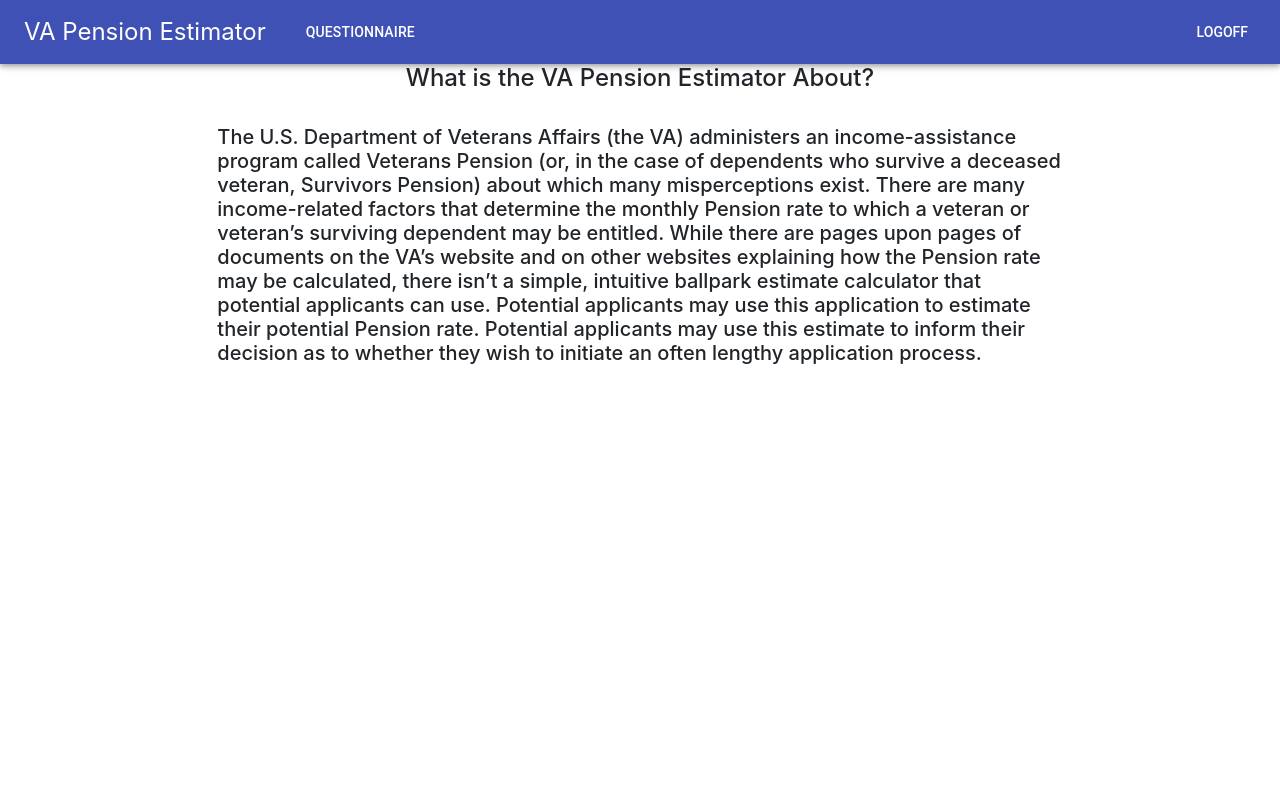
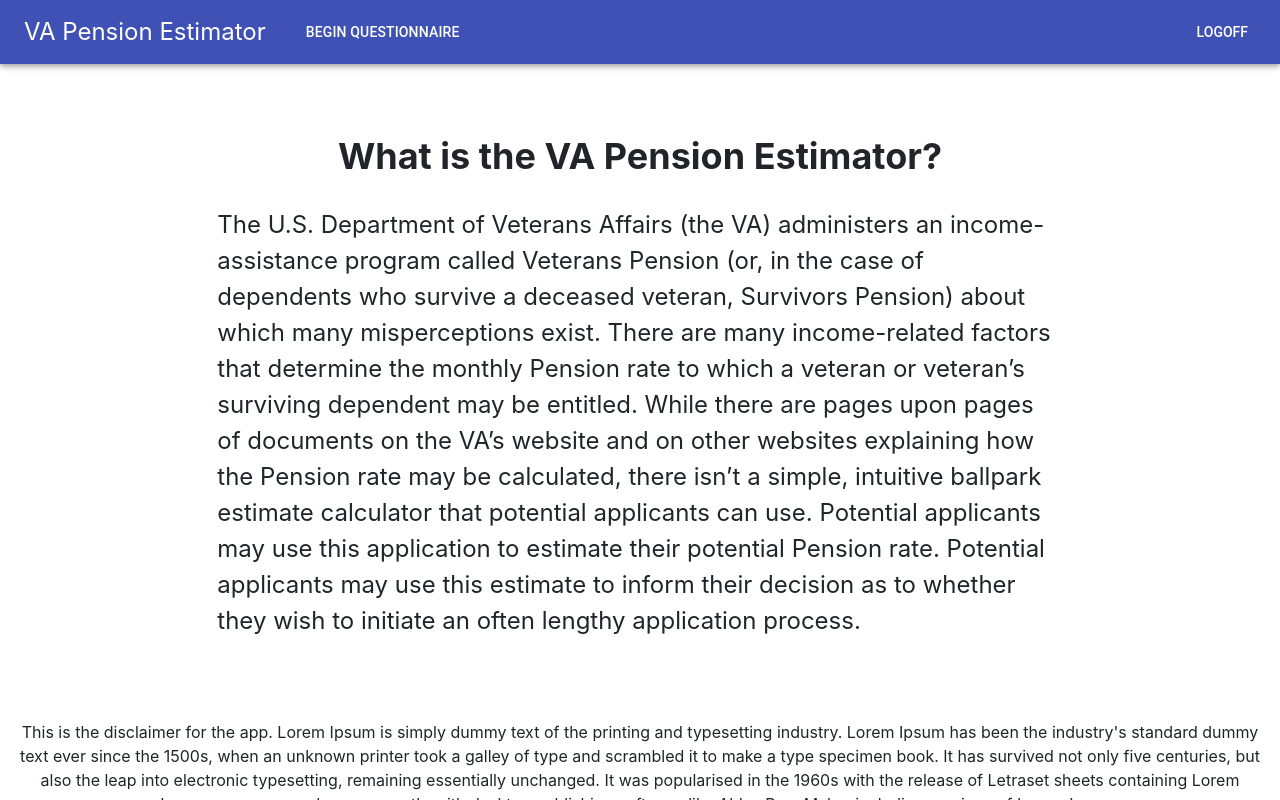
Before and after one commit to eghove/va-calculator, a React (Create React App) app in the folder client/: page / in a window 1280 px wide. Built offline with nearby package versions, Linux system fonts and the light colour scheme.

Commit message:
prettier homepage

```diff
--- /dev/null
+++ b/client/src/components/Footer/index.js
@@ -0,0 +1,35 @@
+import React from 'react';
+import './style.css';
+
+
+var style = {
+  backgroundColor: "#ffffff",
+  // borderTop: "1px solid #E7E7E7",
+  textAlign: "center",
+  padding: "20px",
+  position: "fixed",
+  left: "0",
+  bottom: "0",
+  height: "100px",
+  width: "100%",
+}
+
+var phantom = {
+display: 'block',
+padding: '20px',
+height: '60px',
+width: '100%',
+}
+
+function Footer({ children }) {
+  return (
+      <div>
+          <div style={phantom} />
+          <div style={style}>
+              { children }
+          </div>
+      </div>
+  )
+}
+
+export default Footer
--- /dev/null
+++ b/client/src/components/Footer/style.css
@@ -0,0 +1,13 @@
+#title {
+    text-align:  center;
+    margin-left: 20px;
+
+}
+#navbar{
+    background-color: lightslategrey
+}
+
+#logOffbutton {
+    float:left ;
+
+}
--- a/client/src/components/Nav/index.js
+++ b/client/src/components/Nav/index.js
@@ -32,7 +32,7 @@
           </IconButton>
           <Typography variant="h6" color="inherit" className={classes.grow}>
           {/* <Button color="inherit"   href = "/">About</Button> */}
-          <Button color="inherit"   href = "/questions">Questionnaire</Button>
+          <Button color="inherit"   href = "/questions"> Begin Questionnaire</Button>
           </Typography>
           <Button color="inherit">Logoff</Button>
         </Toolbar>
--- a/client/src/components/Survey/index.js
+++ b/client/src/components/Survey/index.js
@@ -16,6 +16,8 @@
 // pull in estimator logic
 import baseRate from '../../utils/baserate';
 import estimator from '../../utils/estimator';
+import "../Survey/survey.css"
+
 
   const styles = theme => ({
     root: {
@@ -131,7 +133,7 @@
 
         <Grid container spacing = {24}>
 
-        <Grid item xs={12} id='surveyTitle' ><h4>Survey Questions</h4></Grid>
+        <Grid item xs={12} id='surveyTitle' >Survey Questions</Grid>
 
           <Grid item xs={12}>
                 <FormControl className={classes.formControl} fullWidth ={true} >
--- /dev/null
+++ b/client/src/components/Survey/survey.css
@@ -0,0 +1,3 @@
+.formControl {
+    font-size: 30px;
+}
--- /dev/null
+++ b/client/src/pages/HomePage.css
@@ -0,0 +1,11 @@
+#homeTitle {
+    margin-top: 5%;
+    font-weight: bold;
+    font-size: 36px;
+    text-align: center;
+}
+
+ #homeText {
+    font-size: 24px;
+
+ }
--- a/client/src/pages/HomePage.js
+++ b/client/src/pages/HomePage.js
@@ -1,18 +1,18 @@
 import Grid from '@material-ui/core/Grid';
 import React from 'react';
-import './QuestionnairePage.css';
-// import ReactDOM from 'react-dom';
-//import Button from '@material-ui/core/Button';
+import "./HomePage.css"
+import Footer from '../components/Footer';
+
 
   function HomePage () {
     return (
       <div>
         <Grid container spacing = {24}>
-          <Grid item xs={12} id='surveyTitle'><h4>What is the VA Pension Estimator About?</h4></Grid>
+              <Grid item xs={12} id='homeTitle'>What is the VA Pension Estimator?</Grid>
 
               <Grid item xs={2}></Grid>
-          <Grid item xs={8} id='surveyText'>
-          <h5>
+
+              <Grid item xs={8} id='homeText'>
                   The U.S. Department of Veterans Affairs (the VA) administers an income-assistance program
                   called Veterans Pension (or, in the case of dependents who survive a deceased veteran,
                   Survivors Pension) about which many misperceptions exist. There are many income-related
@@ -23,9 +23,20 @@
                   Potential applicants may use this application to estimate their potential Pension rate.
                   Potential applicants may use this estimate to inform their decision as to whether
                   they wish to initiate an often lengthy application process.
-            </h5></Grid>
+                </Grid>
+
                 <Grid item xs={2}></Grid>
           </Grid>
+                <Footer>
+                <p> This is the disclaimer for the app. Lorem Ipsum is simply dummy text of the printing and typesetting industry.
+                      Lorem Ipsum has been the industry's standard dummy text ever since the 1500s, when an unknown printer
+                      took a galley of type and scrambled it to make a type specimen book. It has survived not only five centuries,
+                      but also the leap into electronic typesetting, remaining essentially unchanged. It was popularised in the
+                      1960s with the release of Letraset sheets containing Lorem Ipsum passages, and more recently with desktop
+                      publishing software like Aldus PageMaker including versions of Lorem Ipsum.</p>
+
+                </Footer>
+
       </div>
     );
   }
--- a/client/src/pages/QuestionnairePage.css
+++ b/client/src/pages/QuestionnairePage.css
@@ -9,4 +9,11 @@
 
 #surveyTitle {
     text-align: center;
+    font-size: 30px;
+    font-weight: bold;
 }
+
+.formControl {
+    font-size: 30px;
+    text-align: center;
+}
```
Lines whose indentation alone changed are shown as unchanged.
